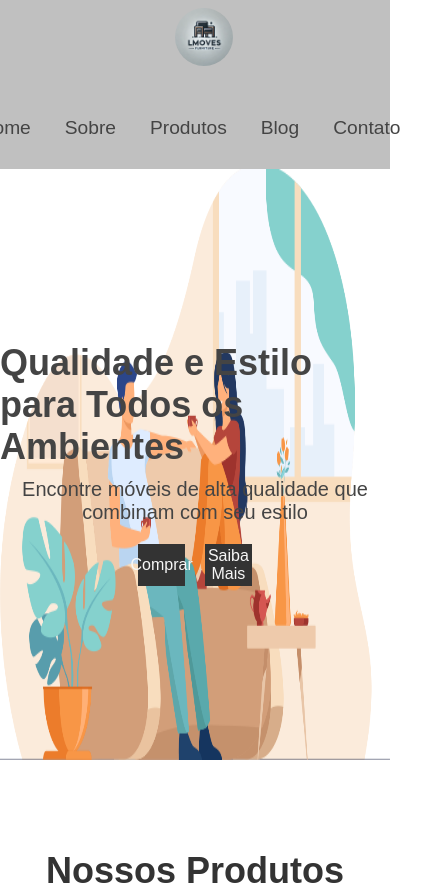
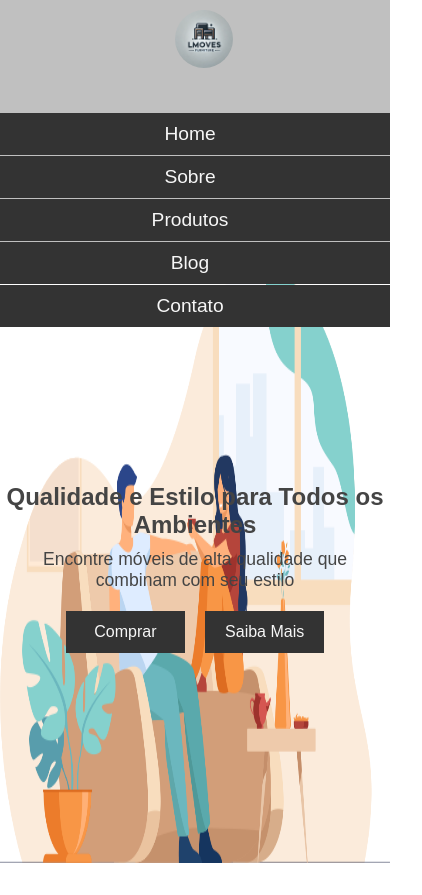
Before and after one commit to oliguilherme/loja-virtual-home, a plain HTML site: page loja-virtual-home/index.html in a window 390 px wide. Shown: the top 895 px of the page, 422 px wide, since content can reach past the window. Drawn offline with Linux system fonts and the light colour scheme.

Commit message:
Update style.css

```diff
--- a/loja-virtual-home/css/style.css
+++ b/loja-virtual-home/css/style.css
@@ -49,6 +49,11 @@ nav {
   padding: 12px;
   font-size: 1.2rem;
   margin-right: 10px;
+  transition: color 0.3s ease;
+}
+
+.nav-menu ul li a:hover {
+  color: #f7f7f7;
 }
 
 .parallax {
@@ -333,12 +338,16 @@ footer {
 .footer-link a {
   color: white;
   text-decoration: none;
+  transition: color 0.3s ease;
+}
+
+.footer-link a:hover {
+  color: wheat;
 }
 
 /* responsividade */
 
 @media screen and (max-width: 768px) {
-
   .nav-img img {
     width: 20%;
     height: auto;
@@ -349,7 +358,9 @@ footer {
     width: 40%;
   }
 
-  .produto-card, .depoimento-card, .faq-card {
+  .produto-card,
+  .depoimento-card,
+  .faq-card {
     display: flex;
     flex-direction: column;
     justify-content: center;
@@ -358,7 +369,9 @@ footer {
     width: 100%;
   }
 
-  .card, .card2, .card3 {
+  .card,
+  .card2,
+  .card3 {
     align-self: center;
     width: 90%;
   }
@@ -373,36 +386,86 @@ footer {
     height: 100%;
   }
 
-  .produto-text, .depoimento-text, .faq-text {
+  .produto-text,
+  .depoimento-text,
+  .faq-text {
     font-size: 1.5rem;
   }
 }
 
-@media screen and (max-width: 500px) { /*eu achei melhor 500px */
+@media screen and (max-width: 500px) {
+  /*eu achei melhor 500px */
   nav {
     display: flex;
     flex-direction: column;
     justify-content: center;
     align-items: center;
-    height: 20vh;
+    margin-bottom: 10px;
+    height: auto;
+  }
+
+  .nav-menu {
+    width: 100%;
+    display: flex;
+    justify-content: center;
+    align-items: center;
+  }
+
+  .nav-menu ul {
+    display: flex;
+    flex-direction: column;
+    align-items: center;
+    justify-content: center;
+    gap: 1px;
+    width: 100%;
+  }
+
+  .nav-menu ul li {
+    width: 100%;
+    align-items: center;
+    background-color: #333;
+  }
+
+  .nav-menu ul li a {
+    display: block;
+    text-align: center;
+    padding: 10px 0;
+    color: #f7f7f7;
   }
 
   .nav-img {
+    width: 100%;
     display: flex;
+    align-items: center;
     justify-content: center;
-    align-items: center;
-    width: 100%;
-
-    margin-bottom: 10px;
+    margin-bottom: 100px;
+    height: auto;
   }
 
-  .nav-menu {
-    height: 10vh;
-    display: flex;
-    flex-direction: column;
-    justify-content: center;
-    align-items: center;
-    list-style: none;
+  .contato-img {
+    display: none;
   }
 
+  .contato form {
+    width: 100%;
+    margin: 0;
   }
+
+  h1 {
+    font-size: 1.5rem;
+  }
+
+  .parallax h1 {
+    font-size: 1.5rem;
+    text-align: center;
+  }
+
+  .parallax p {
+    text-align: center;
+    font-size: 1.1rem;
+  }
+
+  .info {
+    width: 102%;
+  }
+}
```
